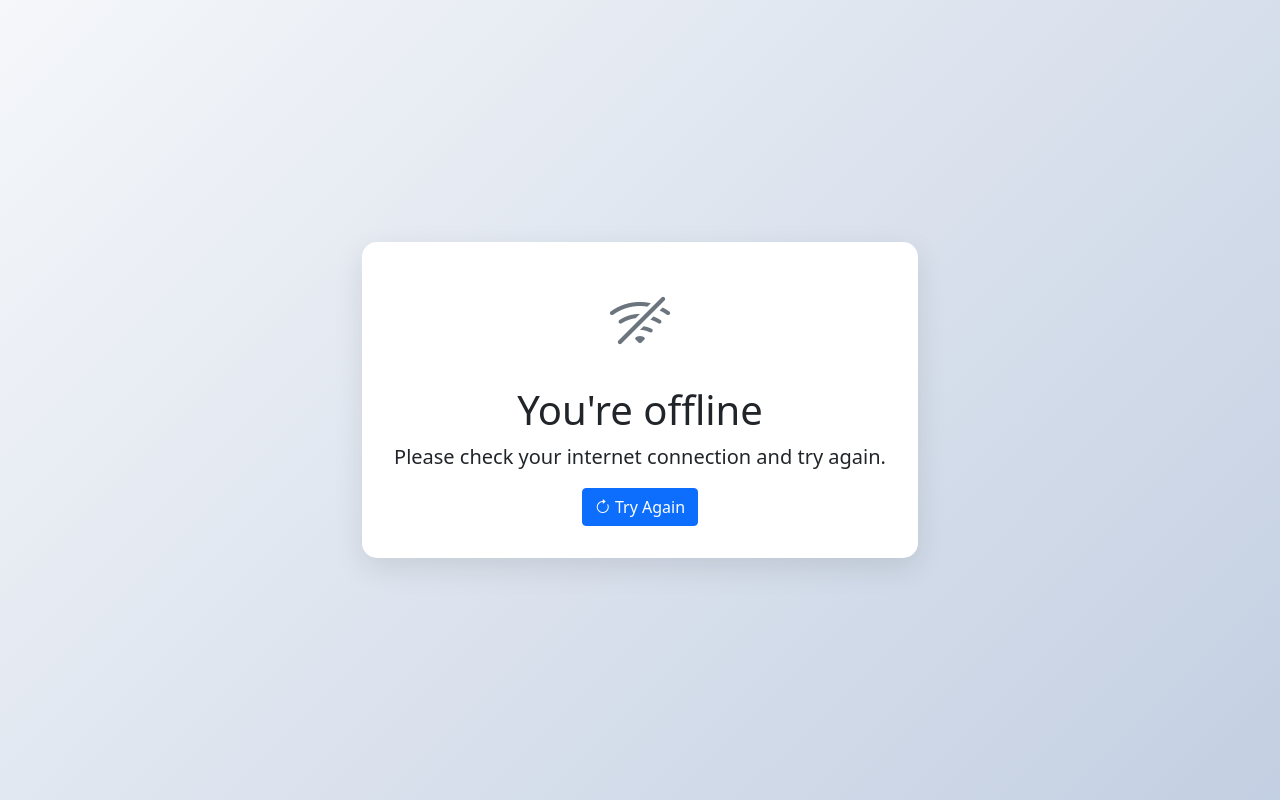
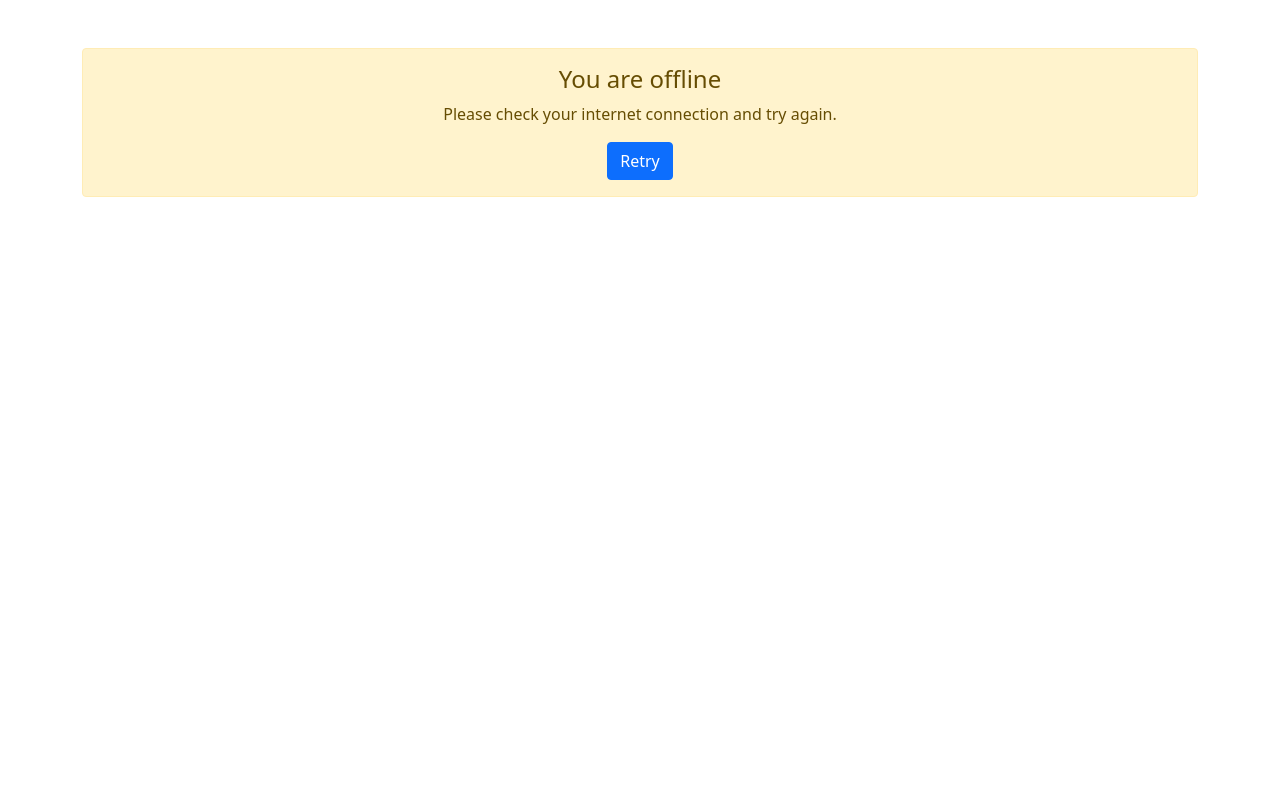
Before and after one commit to mugishapc/www.savane, a Flask app: page /offline.html in a window 1280 px wide. Run offline with Flask 3, Linux system fonts and the light colour scheme.

Commit message:
Update service worker and offline page

```diff
--- a/templates/offline.html
+++ b/templates/offline.html
@@ -5,39 +5,14 @@
     <meta name="viewport" content="width=device-width, initial-scale=1.0">
     <title>Offline - SAVANE SPRL</title>
     <link href="https://cdn.jsdelivr.net/npm/bootstrap@5.1.3/dist/css/bootstrap.min.css" rel="stylesheet">
-    <link rel="stylesheet" href="https://cdn.jsdelivr.net/npm/bootstrap-icons@1.10.0/font/bootstrap-icons.css">
-    <style>
-        body {
-            background: linear-gradient(135deg, #f5f7fa 0%, #c3cfe2 100%);
-            height: 100vh;
-            display: flex;
-            align-items: center;
-            justify-content: center;
-        }
-        .offline-container {
-            text-align: center;
-            background: white;
-            padding: 2rem;
-            border-radius: 15px;
-            box-shadow: 0 10px 30px rgba(0,0,0,0.1);
-        }
-        .icon {
-            font-size: 4rem;
-            color: #6c757d;
-            margin-bottom: 1rem;
-        }
-    </style>
 </head>
 <body>
-    <div class="offline-container">
-        <div class="icon">
-            <i class="bi bi-wifi-off"></i>
+    <div class="container mt-5">
+        <div class="alert alert-warning text-center">
+            <h4>You are offline</h4>
+            <p>Please check your internet connection and try again.</p>
+            <a href="/" class="btn btn-primary">Retry</a>
         </div>
-        <h1>You're offline</h1>
-        <p class="lead">Please check your internet connection and try again.</p>
-        <button class="btn btn-primary" onclick="window.location.reload()">
-            <i class="bi bi-arrow-clockwise"></i> Try Again
-        </button>
     </div>
 </body>
 </html>
```
Also changed, not shown: static/sw.js (+8 -35 lines).
